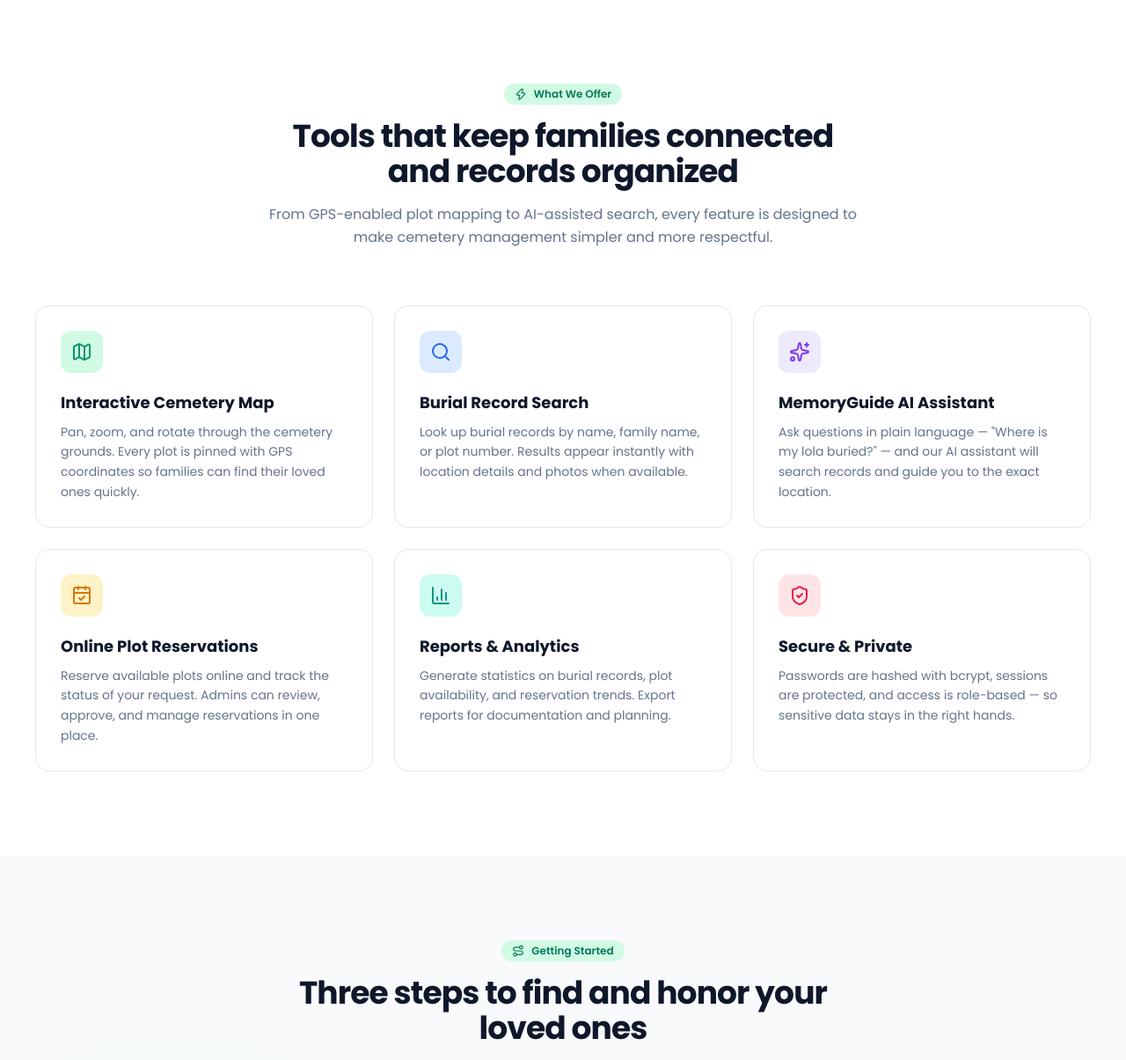
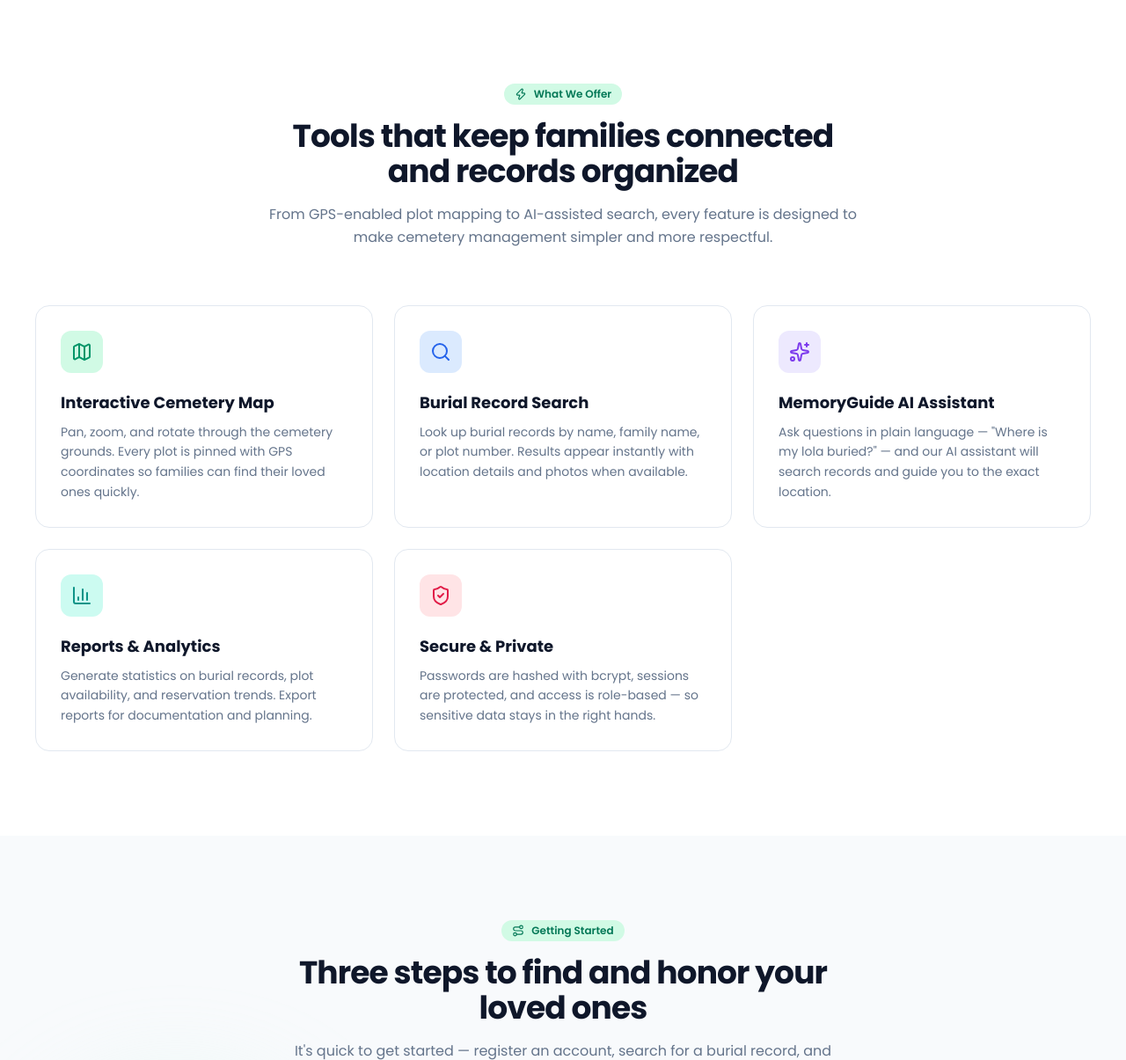
Before and after one commit to logicMac/Cemetery_System, a PHP site: page /client_cemeteryV2/ in a window 1280 px wide. Shown: the part 1266-2471 px from the top of the page at 88% size. Run offline with PHP 8.4, Linux system fonts and the light colour scheme; tables that the repository leaves empty hold one stand-in row (values such as "Sample post"); some libraries are stand-ins or nearby versions.

Commit message:
Preserve plot assignments when updating grid dimensions and remove online reservations feature card from landing page
- Store existing record_id/is_selected values by row/col before deleting cells in grids.php
- Restore assignments to matching coordinates after re-inserting cells with new dimensions
- Remove "Online Plot Reservations" feature card (#4) from index.php features section

```diff
--- a/cemetery_mapping/index.php
+++ b/cemetery_mapping/index.php
@@ -414,12 +414,6 @@ $percentage = $counts['plots'] > 0 ? round(($available_count / $counts['plots'])
                     <h3 class="text-lg font-bold text-slate-900 mb-2">MemoryGuide AI Assistant</h3>
                     <p class="text-sm text-slate-500 leading-relaxed">Ask questions in plain language — "Where is my lola buried?" — and our AI assistant will search records and guide you to the exact location.</p>
                 </div>
-                <!-- 4 -->
-                <div class="feature-card group rounded-2xl bg-white border border-slate-200 p-7 overflow-hidden hover:shadow-xl hover:border-emerald-200 hover:-translate-y-1.5 transition-all duration-300">
-                    <div class="w-12 h-12 rounded-xl bg-amber-100 text-amber-600 flex items-center justify-center mb-5 group-hover:scale-110 group-hover:rotate-3 transition-transform"><i data-lucide="calendar-check" class="w-6 h-6"></i></div>
-                    <h3 class="text-lg font-bold text-slate-900 mb-2">Online Plot Reservations</h3>
-                    <p class="text-sm text-slate-500 leading-relaxed">Reserve available plots online and track the status of your request. Admins can review, approve, and manage reservations in one place.</p>
-                </div>
                 <!-- 5 -->
                 <div class="feature-card group rounded-2xl bg-white border border-slate-200 p-7 overflow-hidden hover:shadow-xl hover:border-emerald-200 hover:-translate-y-1.5 transition-all duration-300">
                     <div class="w-12 h-12 rounded-xl bg-teal-100 text-teal-600 flex items-center justify-center mb-5 group-hover:scale-110 group-hover:rotate-3 transition-transform"><i data-lucide="bar-chart-3" class="w-6 h-6"></i></div>
```
Also changed, not shown: cemetery_mapping/api/grids.php (+18 -1 lines).
